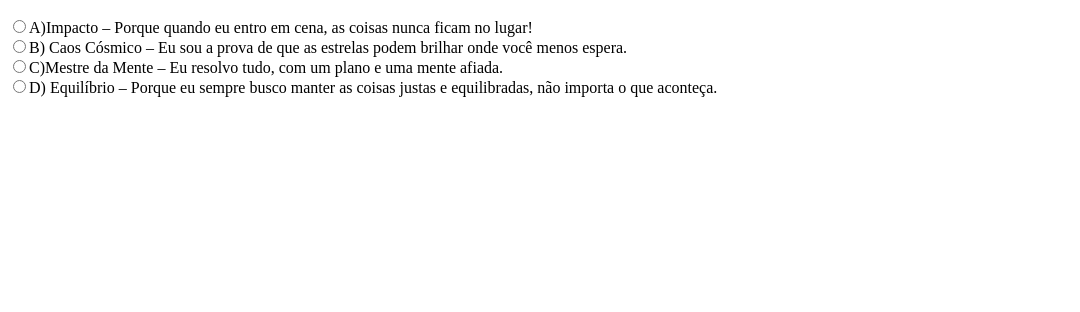
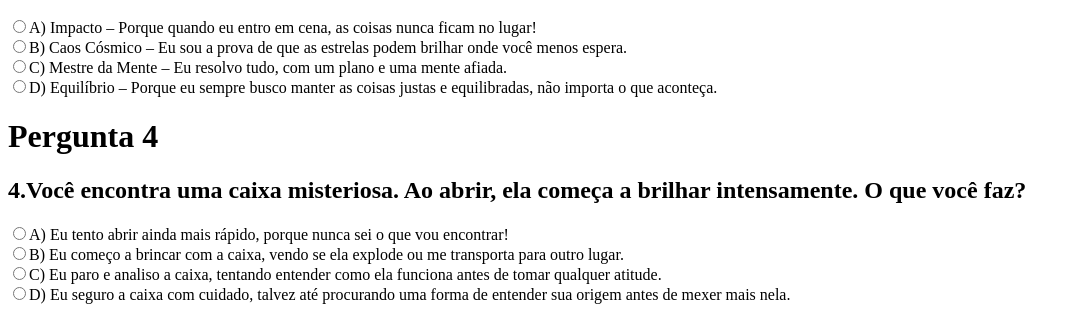
Before and after one commit to Shyinxx/Projeto_Quiz, a plain HTML site: page index.html in a window 1280 px wide. Shown: the part 582-894 px from the top of the page, without its empty margins (0-1080 px from the left). Before the commit the page ends 800 px from the top, so only its background shows below. Drawn offline with Linux system fonts and the light colour scheme.

Commit message:
pergunta 4

```diff
--- a/index.html
+++ b/index.html
@@ -20,26 +20,36 @@
 
     <h1>Pergunta 2</h1>
     <h2>2.Você ganha um bilhete de trem para uma jornada misteriosa. Você embarca com:</h2>
-    <label><input type="radio" name="pergunta2">A)  Uma mochila cheia de suprimentos e uma atitude destemida, pronta para qualquer aventura!</label>
+    <label><input type="radio" name="pergunta2">A) Uma mochila cheia de suprimentos e uma atitude destemida, pronta para qualquer aventura!</label>
     <br>
     <label><input type="radio" name="pergunta2">B) Um sorriso no rosto e uma pilha de invenções malucas para testar durante o caminho.</label>
     <br>
-    <label><input type="radio" name="pergunta2">C)Um mapa detalhado e um plano para garantir que eu saiba exatamente onde estou indo.</label>
+    <label><input type="radio" name="pergunta2">C) Um mapa detalhado e um plano para garantir que eu saiba exatamente onde estou indo.</label>
     <br>
     <label><input type="radio" name="pergunta2">D) Um livro e uma lupa, pronto para resolver qualquer mistério que surgir ao longo da viagem.
     </label>
 
     <h1>Pergunta 3</h1>
     <h2>3.Se você tivesse que escolher um novo nome de super-herói, qual seria?</h2>
-    <label><input type="radio" name="pergunta3">A)Impacto – Porque quando eu entro em cena, as coisas nunca ficam no lugar!</label>
+    <label><input type="radio" name="pergunta3">A) Impacto – Porque quando eu entro em cena, as coisas nunca ficam no lugar!</label>
     <br>
     <label><input type="radio" name="pergunta3">B) Caos Cósmico – Eu sou a prova de que as estrelas podem brilhar onde você menos espera.</label>
     <br>
-    <label><input type="radio" name="pergunta3">C)Mestre da Mente – Eu resolvo tudo, com um plano e uma mente afiada.</label>
+    <label><input type="radio" name="pergunta3">C) Mestre da Mente – Eu resolvo tudo, com um plano e uma mente afiada.</label>
     <br>
     <label><input type="radio" name="pergunta3">D) Equilíbrio – Porque eu sempre busco manter as coisas justas e equilibradas, não importa o que aconteça.
     </label>
 
+    <h1>Pergunta 4</h1>
+    <h2>4.Você encontra uma caixa misteriosa. Ao abrir, ela começa a brilhar intensamente. O que você faz?</h2>
+    <label><input type="radio" name="pergunta4">A) Eu tento abrir ainda mais rápido, porque nunca sei o que vou encontrar!</label>
+    <br>
+    <label><input type="radio" name="pergunta4">B) Eu começo a brincar com a caixa, vendo se ela explode ou me transporta para outro lugar.</label>
+    <br>
+    <label><input type="radio" name="pergunta4">C) Eu paro e analiso a caixa, tentando entender como ela funciona antes de tomar qualquer atitude.</label>
+    <br>
+    <label><input type="radio" name="pergunta4">D)  Eu seguro a caixa com cuidado, talvez até procurando uma forma de entender sua origem antes de mexer mais nela.
+    </label>
 
 
 </body>
```
